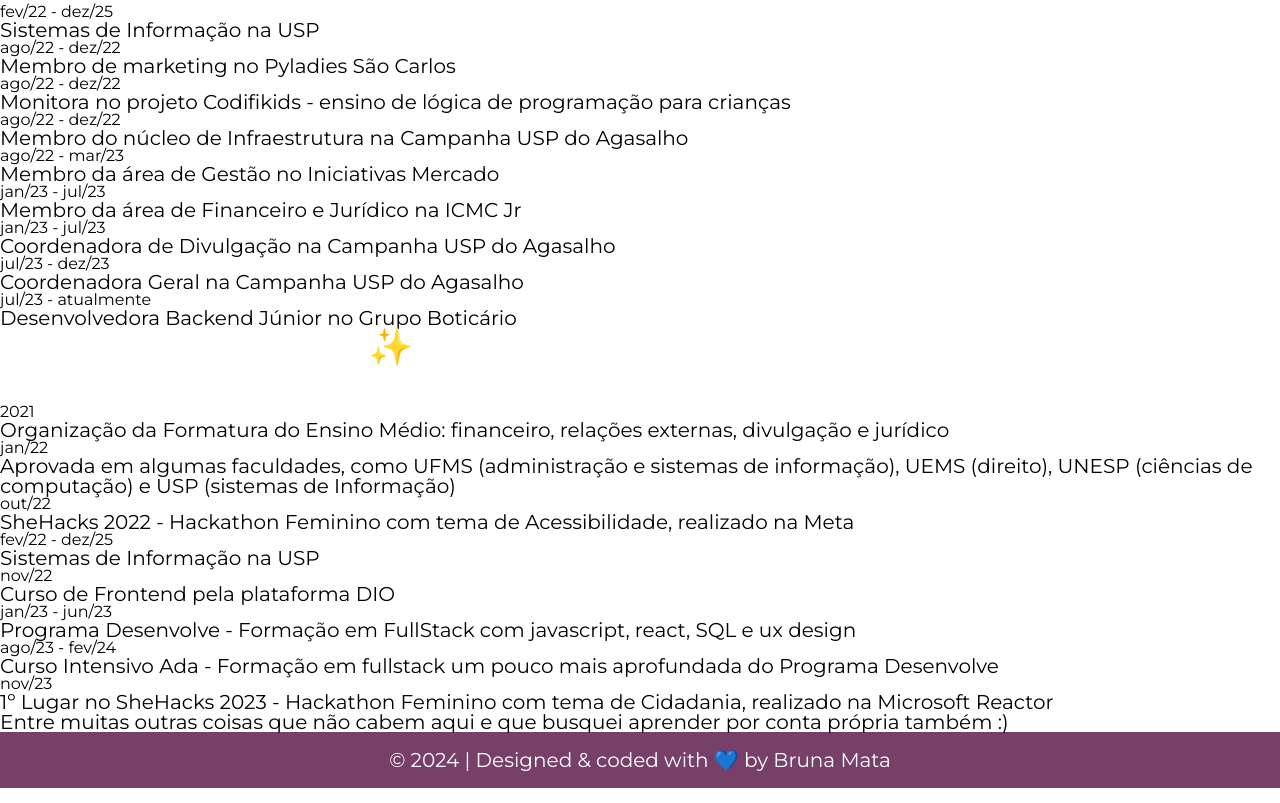
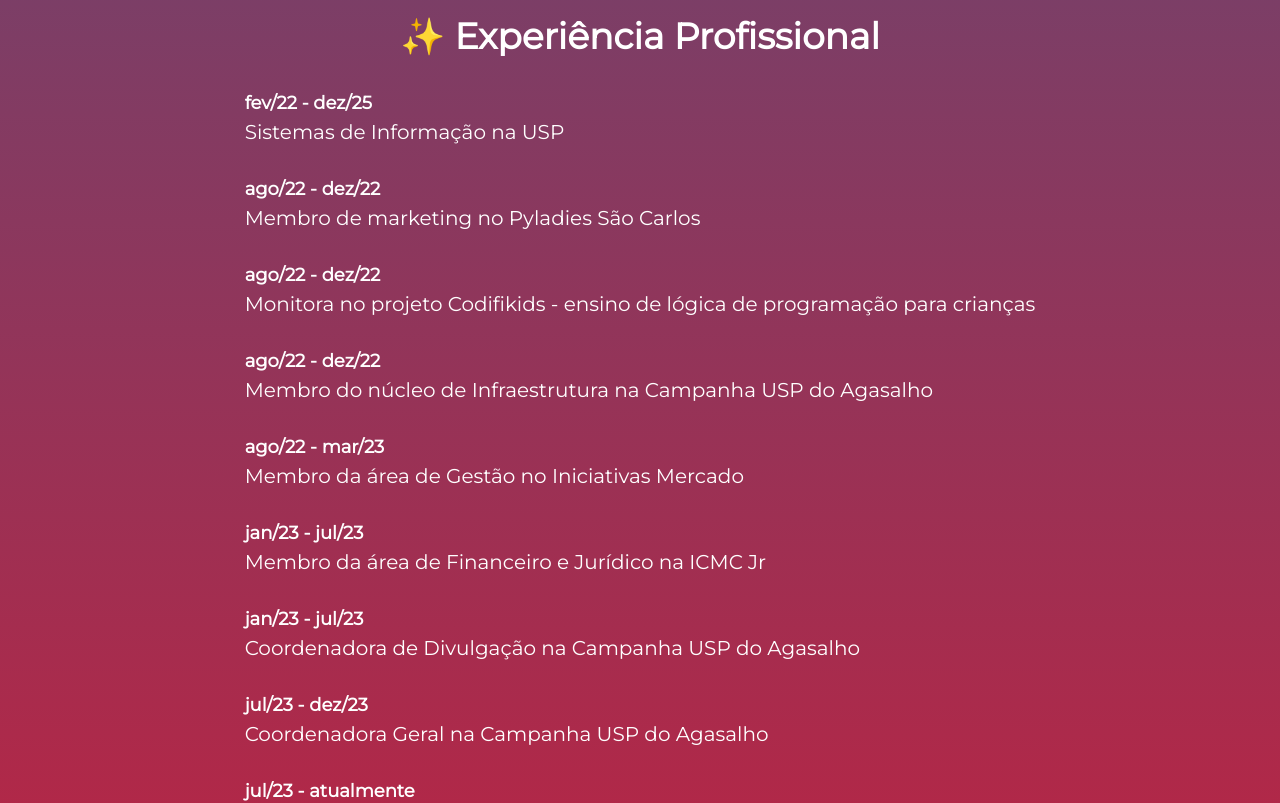
Before and after one commit to brunamata/portifolio, a React (Create React App) app: page /minha-trajetoria in a window 1280 px wide. Shown: the part 660-1463 px from the top of the page. Built offline with nearby package versions, Linux system fonts and the light colour scheme.

Commit message:
Adding style for Trajetory page

```diff
--- a/src/my-style.css
+++ b/src/my-style.css
@@ -30,6 +30,7 @@
   .titulo{
     color: white;
     margin-bottom: 40px;
+    margin-top: 40px;
   }
 
   a {
@@ -59,6 +60,23 @@
     box-shadow: 4px 4px 8px rgb(43, 43, 43);
     font-weight: bold;
     cursor: pointer;
+  }
+
+  .gradiente-container{
+    background-image: linear-gradient(var(--roxo), var(--rosa));
+    padding: 50px 0px;
+    display: flex;
+    flex-direction: column;
+    justify-content: center;
+    align-items: center;
+  }
+
+  .roxo-container{
+    background-color: var(--roxo-claro);
+    padding: 50px 0px;
+    display: flex;
+    flex-direction: column;
+    align-items: center;
   }
 
   /* ------------- Cabeçalho ------------------ */
@@ -140,6 +158,7 @@
 
 .footer-text{
   text-align: center;
+  font-size: 16px;
   color: white;
   line-height: 56px;
 }
@@ -194,15 +213,6 @@
 
 /* ----------- Sobre Mim Page ----------------- */
 
-.texto-sobre-mim{
-  background-image: linear-gradient(var(--roxo), var(--rosa));
-  padding: 50px 0px;
-  display: flex;
-  flex-direction: column;
-  justify-content: center;
-  align-items: center;
-}
-
 .textao{
   color: white;
   padding: 0px 200px;
@@ -216,14 +226,6 @@
 
 .textao-link {
   text-decoration: underline;
-}
-
-.galeria-container{
-  background-color: var(--roxo-claro);
-  padding: 50px 0px;
-  display: flex;
-  flex-direction: column;
-  align-items: center;
 }
 
 .galeria-subtitulo {
@@ -256,9 +258,42 @@
   margin-right: 10px;
 }
 
-#momentos-img {
-  width: 50%;
+/* ---------- Trajetoria Body -------------------- */
+
+.exp-data {
+  color: white;
+  font-weight: bold;
+  font-size: 18px;
+  text-align: left;
+  margin-bottom: 8px;
+}
+
+.exp-description {
+  color: white;
+  text-align: left;
+  margin-bottom: 36px;
+  line-height: 24px;
+}
+
+.conquista-container{
+  padding: 0px 200px;
+}
+
+.exp-container {
   display: flex;
   flex-direction: column;
+  align-items: flex-start;
+}
+
+.entre-outros-container {
+  height: 260px;
+  display: flex;
+  align-items: center;
   justify-content: center;
 }
+
+.entre-outros-texto {
+  color: var(--roxo-claro);
+  width: 50%;
+  line-height: 24px;
+}
--- a/src/pages/SobreMim.jsx
+++ b/src/pages/SobreMim.jsx
@@ -2,7 +2,6 @@
 import Capa from '../components/Capa';
 import Titulo from '../components/Titulo';
 import Botao from '../components/Botao';
-import Logo from '../components/Logo';
 import Img from '../components/Img';
 import Footer from '../components/Footer';
 
@@ -12,7 +11,7 @@
         <>
             <Header/>
             <Capa titulo="Sobre Mim"/>
-            <div class="texto-sobre-mim">
+            <div class="texto-sobre-mim gradiente-container">
                 <Titulo texto="Quem sou eu?"/>
                 <div class="textao">
                     <p class="textao-line">
@@ -36,7 +35,7 @@
                 </div>
                 <Botao texto="Entrar em Contato"/>
             </div>
-            <div class="galeria-container">
+            <div class="galeria-container roxo-container">
                 <Titulo texto="Galeria"/>
                 <p class="galeria-subtitulo">Porque imagens falam mais que mil palavras</p>
                 <div>
--- a/src/pages/Trajetoria.jsx
+++ b/src/pages/Trajetoria.jsx
@@ -9,63 +9,67 @@
         <>
             <Header/>
             <Capa titulo="Minha Trajetória"/>
-            <div>
+            <div class="gradiente-container">
                 <Titulo texto="Experiência Profissional"/>
-                    <strong>fev/22 - dez/25</strong>
-                    <p>Sistemas de Informação na USP</p>
+                    <div class="exp-container">
+                    <p class="exp-data">fev/22 - dez/25</p>
+                    <p class="exp-description">Sistemas de Informação na USP</p>
 
-                    <strong>ago/22 - dez/22</strong>
-                    <p>Membro de marketing no Pyladies São Carlos</p>
+                    <p class="exp-data">ago/22 - dez/22</p>
+                    <p class="exp-description">Membro de marketing no Pyladies São Carlos</p>
 
-                    <strong>ago/22 - dez/22</strong>
-                    <p>Monitora no projeto Codifikids - ensino de lógica de programação para crianças</p>
+                    <p class="exp-data">ago/22 - dez/22</p>
+                    <p class="exp-description">Monitora no projeto Codifikids - ensino de lógica de programação para crianças</p>
 
-                    <strong>ago/22 - dez/22</strong>
-                    <p>Membro do núcleo de Infraestrutura na Campanha USP do Agasalho</p>
+                    <p class="exp-data">ago/22 - dez/22</p>
+                    <p class="exp-description">Membro do núcleo de Infraestrutura na Campanha USP do Agasalho</p>
 
-                    <strong>ago/22 - mar/23</strong>
-                    <p>Membro da área de Gestão no Iniciativas Mercado</p>
+                    <p class="exp-data">ago/22 - mar/23</p>
+                    <p class="exp-description">Membro da área de Gestão no Iniciativas Mercado</p>
 
-                    <strong>jan/23 - jul/23</strong>
-                    <p>Membro da área de Financeiro e Jurídico na ICMC Jr</p>
+                    <p class="exp-data">jan/23 - jul/23</p>
+                    <p class="exp-description">Membro da área de Financeiro e Jurídico na ICMC Jr</p>
 
-                    <strong>jan/23 - jul/23</strong>
-                    <p>Coordenadora de Divulgação na Campanha USP do Agasalho</p>
+                    <p class="exp-data">jan/23 - jul/23</p>
+                    <p class="exp-description">Coordenadora de Divulgação na Campanha USP do Agasalho</p>
 
-                    <strong>jul/23 - dez/23</strong>
-                    <p>Coordenadora Geral na Campanha USP do Agasalho</p>
+                    <p class="exp-data">jul/23 - dez/23</p>
+                    <p class="exp-description">Coordenadora Geral na Campanha USP do Agasalho</p>
 
-                    <strong>jul/23 - atualmente</strong>
-                    <p>Desenvolvedora Backend Júnior no Grupo Boticário</p>
+                    <p class="exp-data">jul/23 - atualmente</p>
+                    <p class="exp-description">Desenvolvedora Backend Júnior no Grupo Boticário</p>
+                </div>
             </div>
-            <div>
+            <div class="roxo-container conquista-container">
                 <Titulo texto="Conquistas e Aprendizados"/>
-                <strong>2021</strong>
-                <p>Organização da Formatura do Ensino Médio: financeiro, relações externas, divulgação e jurídico</p>
+                <div class="exp-container">
+                    <p class="exp-data">2021</p>
+                    <p class="exp-description">Organização da Formatura do Ensino Médio: financeiro, relações externas, divulgação e jurídico</p>
 
-                <strong>jan/22</strong>
-                <p>Aprovada em algumas faculdades, como UFMS (administração e sistemas de informação), UEMS (direito), UNESP (ciências de computação) e USP (sistemas de Informação)</p>
+                    <p class="exp-data">jan/22</p>
+                    <p class="exp-description">Aprovada em algumas faculdades, como UFMS (administração e sistemas de informação), UEMS (direito), UNESP (ciências de computação) e USP (sistemas de Informação)</p>
 
-                <strong>out/22</strong>
-                <p>SheHacks 2022 - Hackathon Feminino com tema de Acessibilidade, realizado na Meta</p>
+                    <p class="exp-data">out/22</p>
+                    <p class="exp-description">SheHacks 2022 - Hackathon Feminino com tema de Acessibilidade, realizado na Meta</p>
 
-                <strong>fev/22 - dez/25</strong>
-                <p>Sistemas de Informação na USP</p>
+                    <p class="exp-data">fev/22 - dez/25</p>
+                    <p class="exp-description">Sistemas de Informação na USP</p>
 
-                <strong>nov/22</strong>
-                <p>Curso de Frontend pela plataforma DIO</p>
+                    <p class="exp-data">nov/22</p>
+                    <p class="exp-description">Curso de Frontend pela plataforma DIO</p>
 
-                <strong>jan/23 - jun/23</strong>
-                <p>Programa Desenvolve - Formação em FullStack com javascript, react, SQL e ux design</p>
+                    <p class="exp-data">jan/23 - jun/23</p>
+                    <p class="exp-description">Programa Desenvolve - Formação em FullStack com javascript, react, SQL e ux design</p>
 
-                <strong>ago/23 - fev/24</strong>
-                <p>Curso Intensivo Ada - Formação em fullstack um pouco mais aprofundada do Programa Desenvolve</p>
+                    <p class="exp-data">ago/23 - fev/24</p>
+                    <p class="exp-description">Curso Intensivo Ada - Formação em fullstack um pouco mais aprofundada do Programa Desenvolve</p>
 
-                <strong>nov/23</strong>
-                <p>1º Lugar no SheHacks 2023 - Hackathon Feminino com tema de Cidadania, realizado na Microsoft Reactor</p>
+                    <p class="exp-data">nov/23</p>
+                    <p class="exp-description">1º Lugar no SheHacks 2023 - Hackathon Feminino com tema de Cidadania, realizado na Microsoft Reactor</p>
+                </div>
             </div>
-            <div>
-                <p>
+            <div class="entre-outros-container">
+                <p class="entre-outros-texto">
                     Entre muitas outras coisas que não cabem aqui e que busquei aprender por conta própria também :)
                 </p>
             </div>
```
